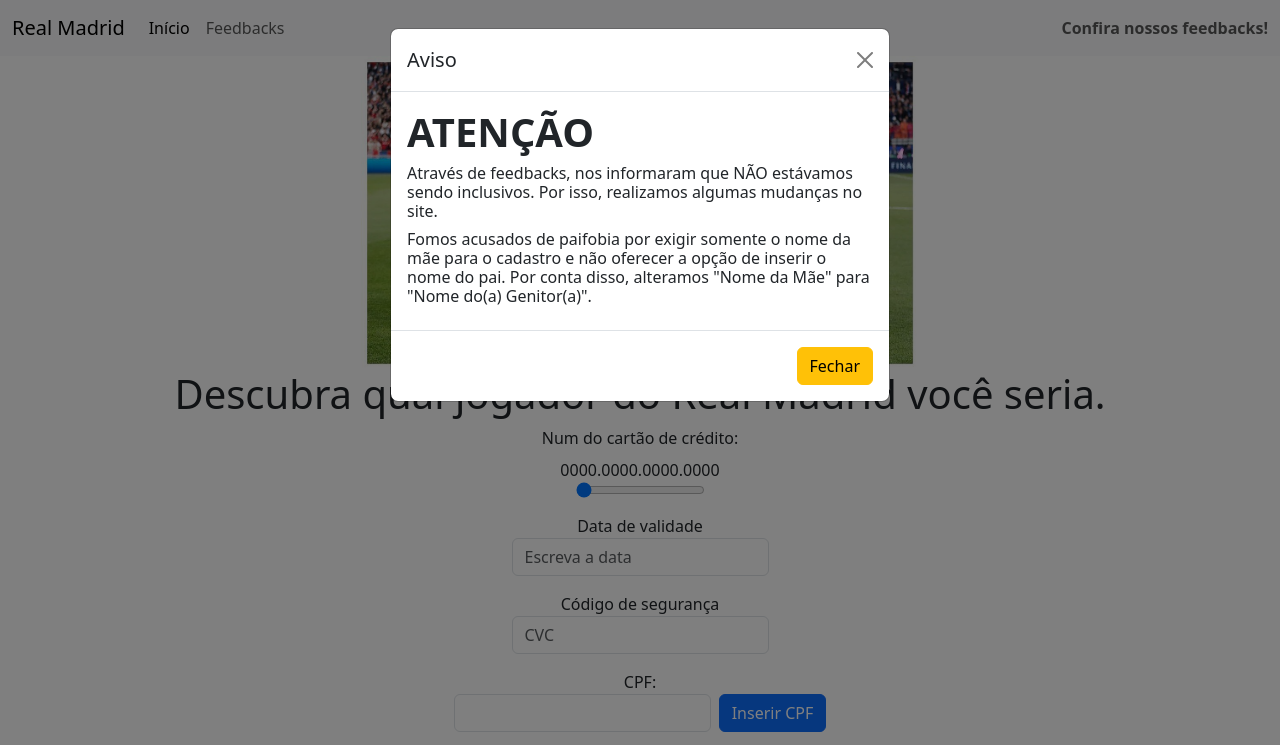
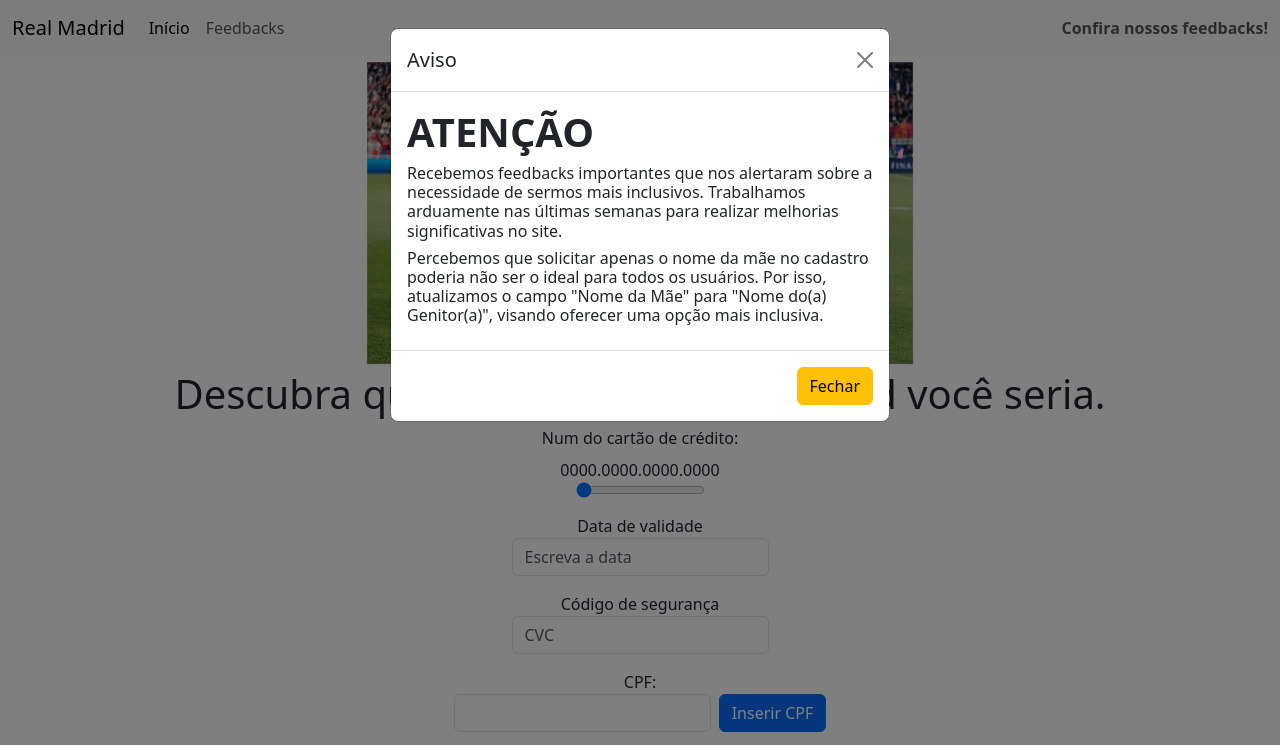
Before and after one commit to yduanrech/cartao, a plain HTML site: page index.html in a window 1280 px wide. Shown: the top 745 px of the page. Drawn offline with nearby package versions, Linux system fonts and the light colour scheme.

Commit message:
hotfix 1.1.1

```diff
--- a/index.html
+++ b/index.html
@@ -45,11 +45,8 @@
                     </div>
                     <div class="modal-body">
                         <h1><strong>ATENÇÃO</strong></h1>
-                        <h6>Através de feedbacks, nos informaram que NÃO estávamos sendo inclusivos. Por isso,
-                            realizamos algumas mudanças no site.</h6>
-                        <h6>Fomos acusados de paifobia por exigir somente o nome da mãe para o cadastro e não oferecer a
-                            opção de inserir o nome do pai. Por conta disso, alteramos "Nome da Mãe" para "Nome do(a)
-                            Genitor(a)".</h6>
+                        <h6>Recebemos feedbacks importantes que nos alertaram sobre a necessidade de sermos mais inclusivos. Trabalhamos arduamente nas últimas semanas para realizar melhorias significativas no site.</h6>
+                        <h6>Percebemos que solicitar apenas o nome da mãe no cadastro poderia não ser o ideal para todos os usuários. Por isso, atualizamos o campo "Nome da Mãe" para "Nome do(a) Genitor(a)", visando oferecer uma opção mais inclusiva.</h6>
                     </div>
                     <div class="modal-footer">
                         <button type="button" class="btn btn-warning" data-bs-dismiss="modal">Fechar</button>
```
